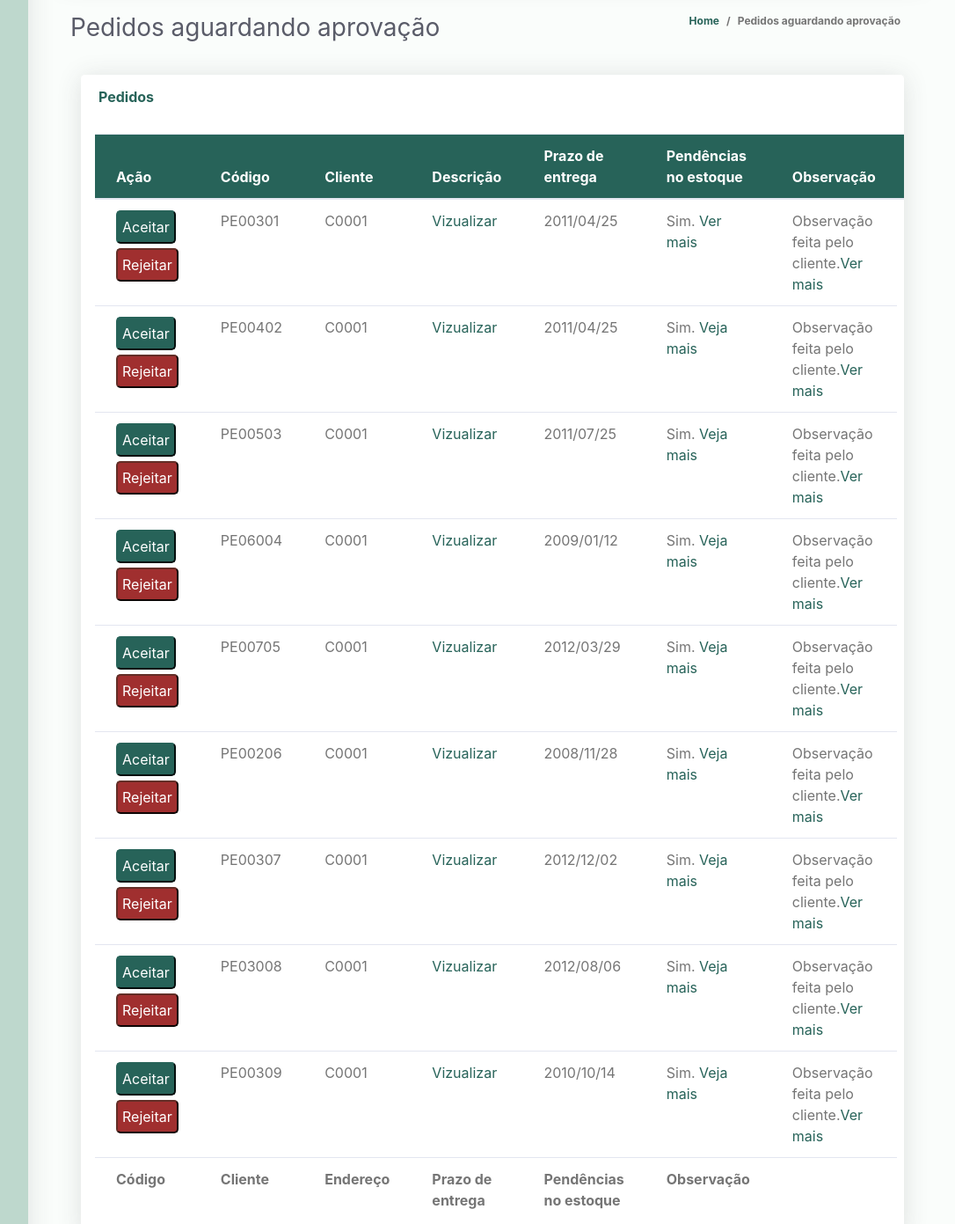
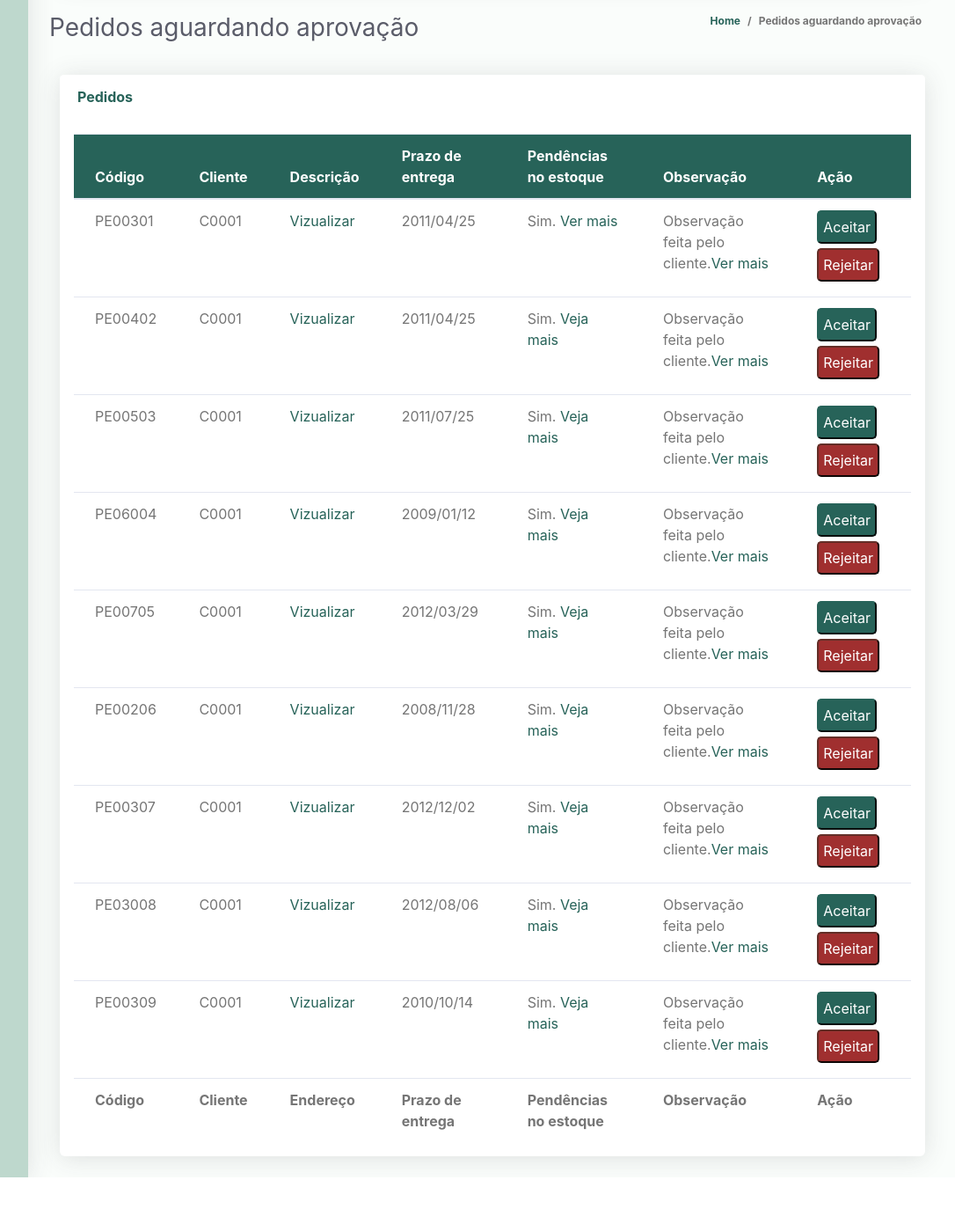
Before and after one commit to danielcalebe719/GIPPE, a plain HTML site: page Buffet-Divino-Sabor/pedidos.html in a window 1280 px wide. Shown: the part 1658-3049 px from the top of the page at 88% size, without its empty margins (192-1278 px from the left). After the commit the page ends 2996 px from the top, so only its background shows below. Drawn offline with nearby package versions, Linux system fonts and the light colour scheme; files whose address does not match are found by name.

Commit message:
Update pedidos.html

```diff
--- a/Buffet-Divino-Sabor/pedidos.html
+++ b/Buffet-Divino-Sabor/pedidos.html
@@ -39,7 +39,7 @@
     justify-content: center;
   }
   .container-fluid{
-    height: 80%;
+
   }
   .accept{
     z-index: 1;
@@ -212,7 +212,6 @@
 
                   <table class="table align-items-center table-flush table-hover" id="dataTableHover">
                     <thead class="thead-light">
-
                       <tr>
                         <th>Código</th>
                         <th>Cliente</th>
@@ -222,11 +221,6 @@
                         <th>Pendências no estoque</th>
                         <th>Observação</th>
                         <th></th>
-
-
-
-
-
                       </tr>
                     </thead>
                     <tfoot>
@@ -239,7 +233,6 @@
                         <th>Pendências no estoque</th>
                         <th>Observação</th>
                         <th></th>
-
                       </tr>
                     </tfoot>
                     <tbody>
@@ -345,185 +338,163 @@
                   </table>
 
                 </div>
-
+              </div>
               </div>
             </div>
+
+
             <div class="container-fluid" id="container-wrapper">
               <div class="d-sm-flex align-items-center justify-content-between mb-4">
                 <h1 class="h3 mb-0 text-gray-800">Pedidos aguardando aprovação</h1>
                 <ol class="breadcrumb">
                   <li class="breadcrumb-item"><a href="./">Home</a></li>
                   <li class="breadcrumb-item">Pedidos aguardando aprovação</li>
-
                 </ol>
               </div>
 
               <!-- Row -->
-              <div class="row">
 
-                </div>
-
+              <div class="row"></div>
 
                 <!-- DataTable with Hover -->
 
                 <div class="col-lg-12">
-
-
                   <div class="card mb-4">
-
                     <div class="card-header py-3 d-flex flex-row align-items-center justify-content-between">
                       <h6  class="m-0 font-weight-bold text-primary" >Pedidos</h6>
                     </div>
                     <div class="table-responsive p-3">
-
-
                       <table class="table align-items-center table-flush table-hover" id="dataTableHover">
                         <thead class="thead-light">
 
                           <tr>
-                            <th>Ação</th>
                             <th>Código</th>
                             <th>Cliente</th>
                             <th>Descrição</th>
-
                             <th>Prazo de entrega</th>
                             <th>Pendências no estoque</th>
                             <th>Observação</th>
-                            <th></th>
+                            <th>Ação</th>
+                          </tr>
 
-
-
-
-
-                          </tr>
                         </thead>
                         <tfoot>
+
                           <tr>
-
                             <th>Código</th>
                             <th>Cliente</th>
                             <th>Endereço</th>
-
                             <th>Prazo de entrega</th>
                             <th>Pendências no estoque</th>
                             <th>Observação</th>
-                            <th></th>
+                            <th>Ação</th>
+                          </tr>
 
-                          </tr>
                         </tfoot>
                         <tbody>
+
                           <tr>
-                            <td><button class="accept">Aceitar</button> <button class="reject">Rejeitar</button></td>
                             <td>PE00301</td>
                             <td>C0001 </td>
                             <td><a href="">Vizualizar</a></td>
-
                             <td>2011/04/25</td>
                             <td>Sim. <a href="">Ver mais</a></td>
                             <td>Observação feita pelo cliente.<a href="">Ver mais</a></td>
-
-
-
-
-
+                            <td><button class="accept">Aceitar</button> <button class="reject">Rejeitar</button></td>
                           </tr>
 
                           <tr>
-                            <td><button class="accept">Aceitar</button> <button class="reject">Rejeitar</button></td>
                             <td>PE00402</td>
                             <td>C0001 </td>
                             <td><a href="">Vizualizar</a></td>
-
                             <td>2011/04/25</td>
                             <td>Sim. <a href="">Veja mais</a></td>
                             <td>Observação feita pelo cliente.<a href="">Ver mais</a></td>
+                            <td><button class="accept">Aceitar</button> <button class="reject">Rejeitar</button></td>
+                          </tr>
 
-                          </tr>
                           <tr>
-                            <td><button class="accept">Aceitar</button> <button class="reject">Rejeitar</button></td>
                             <td>PE00503</td>
                             <td>C0001 </td>
                             <td><a href="">Vizualizar</a></td>
-
                             <td>2011/07/25</td>
                             <td>Sim. <a href="">Veja mais</a></td>
                             <td>Observação feita pelo cliente.<a href="">Ver mais</a></td>
+                            <td><button class="accept">Aceitar</button> <button class="reject">Rejeitar</button></td>
                           </tr>
+
                           <tr>
-                            <td><button class="accept">Aceitar</button> <button class="reject">Rejeitar</button></td>
                             <td>PE06004</td>
                             <td>C0001 </td>
                             <td><a href="">Vizualizar</a></td>
-
                             <td>2009/01/12</td>
                             <td>Sim. <a href="">Veja mais</a></td>
                             <td>Observação feita pelo cliente.<a href="">Ver mais</a></td>
+                            <td><button class="accept">Aceitar</button> <button class="reject">Rejeitar</button></td>
                           </tr>
+
                           <tr>
-                            <td><button class="accept">Aceitar</button> <button class="reject">Rejeitar</button></td>
                             <td>PE00705</td>
                             <td>C0001 </td>
                             <td><a href="">Vizualizar</a></td>
-
                             <td>2012/03/29</td>
                             <td>Sim. <a href="">Veja mais</a></td>
                             <td>Observação feita pelo cliente.<a href="">Ver mais</a></td>
+                            <td><button class="accept">Aceitar</button> <button class="reject">Rejeitar</button></td>
                           </tr>
+
                           <tr>
-                            <td><button class="accept">Aceitar</button> <button class="reject">Rejeitar</button></td>
                             <td>PE00206</td>
                             <td>C0001 </td>
                             <td><a href="">Vizualizar</a></td>
-
                             <td>2008/11/28</td>
                             <td>Sim. <a href="">Veja mais</a></td>
                             <td>Observação feita pelo cliente.<a href="">Ver mais</a></td>
+                            <td><button class="accept">Aceitar</button> <button class="reject">Rejeitar</button></td>
                           </tr>
+
                           <tr>
-                            <td><button class="accept">Aceitar</button> <button class="reject">Rejeitar</button></td>
                             <td>PE00307</td>
                             <td>C0001 </td>
                             <td><a href="">Vizualizar</a></td>
-
                             <td>2012/12/02</td>
                             <td>Sim. <a href="">Veja mais</a></td>
                             <td>Observação feita pelo cliente.<a href="">Ver mais</a></td>
+                            <td><button class="accept">Aceitar</button> <button class="reject">Rejeitar</button></td>
                           </tr>
+
                           <tr>
-                            <td><button class="accept">Aceitar</button> <button class="reject">Rejeitar</button></td>
                             <td>PE03008</td>
                             <td>C0001 </td>
                             <td><a href="">Vizualizar</a></td>
-
                             <td>2012/08/06</td>
                             <td>Sim. <a href="">Veja mais</a></td>
                             <td>Observação feita pelo cliente.<a href="">Ver mais</a></td>
+                            <td><button class="accept">Aceitar</button> <button class="reject">Rejeitar</button></td>
                           </tr>
+
                           <tr>
-                            <td><button class="accept">Aceitar</button> <button class="reject">Rejeitar</button></td>
                             <td>PE00309</td>
                             <td>C0001 </td>
                             <td><a href="">Vizualizar</a></td>
-
                             <td>2010/10/14</td>
                             <td>Sim. <a href="">Veja mais</a></td>
                             <td>Observação feita pelo cliente.<a href="">Ver mais</a></td>
+                            <td><button class="accept">Aceitar</button> <button class="reject">Rejeitar</button></td>
                           </tr>
-
 
                         </tbody>
                       </table>
 
                     </div>
-
                   </div>
                 </div>
               </div>
+
+
           </div>
 
           <!--Row-->
-
-
     </div>
   </div>
 
```
